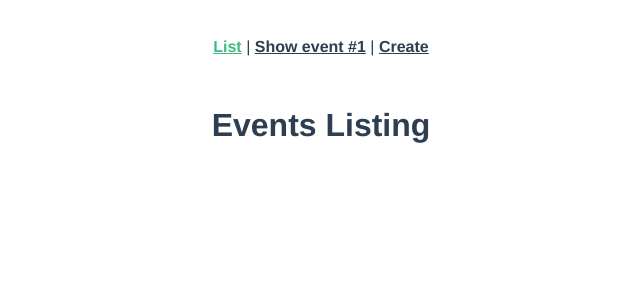
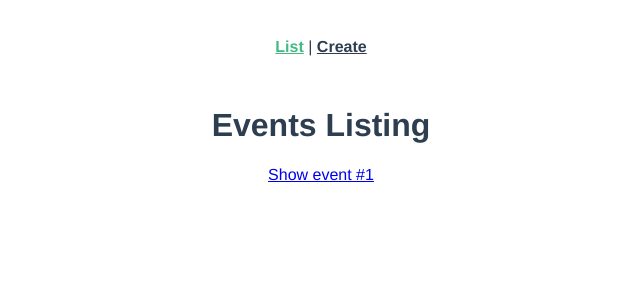
Before and after one commit to lianetvazquez93/vue-learning, a Vue app in the folder real-world-vue/: page / in a window 1280 px wide. Shown: the top 300 px of the page, without its empty margins (319-959 px from the left). Built offline with nearby package versions, Linux system fonts and the light colour scheme.

Commit message:
Dynamic routing and history mode

```diff
--- a/real-world-vue/src/App.vue
+++ b/real-world-vue/src/App.vue
@@ -2,7 +2,6 @@
   <div id="app">
     <div id="nav">
       <router-link :to="{ name: 'event-list' }">List</router-link> |
-      <router-link :to="{ name: 'event-show' }">Show event #1</router-link> |
       <router-link :to="{ name: 'event-create' }">Create</router-link>
     </div>
     <router-view />
--- a/real-world-vue/src/router/index.js
+++ b/real-world-vue/src/router/index.js
@@ -13,9 +13,10 @@
     component: EventList
   },
   {
-    path: "/event",
+    path: "/event/:id",
     name: "event-show",
-    component: EventShow
+    component: EventShow,
+    props: true
   },
   {
     path: "/event/create",
@@ -25,6 +26,7 @@
 ];
 
 const router = new VueRouter({
+  mode: "history",
   routes
 });
 
--- a/real-world-vue/src/views/EventList.vue
+++ b/real-world-vue/src/views/EventList.vue
@@ -1,3 +1,9 @@
 <template>
-  <h1>Events Listing</h1>
+  <div>
+    <h1>Events Listing</h1>
+
+    <router-link :to="{ name: 'event-show', params: { id: '1' } }"
+      >Show event #1</router-link
+    >
+  </div>
 </template>
--- a/real-world-vue/src/views/EventShow.vue
+++ b/real-world-vue/src/views/EventShow.vue
@@ -1,3 +1,9 @@
 <template>
-  <h1>Showing event #1</h1>
+  <h1>Showing event #{{ id }}</h1>
 </template>
+
+<script>
+export default {
+  props: ["id"]
+};
+</script>
```
